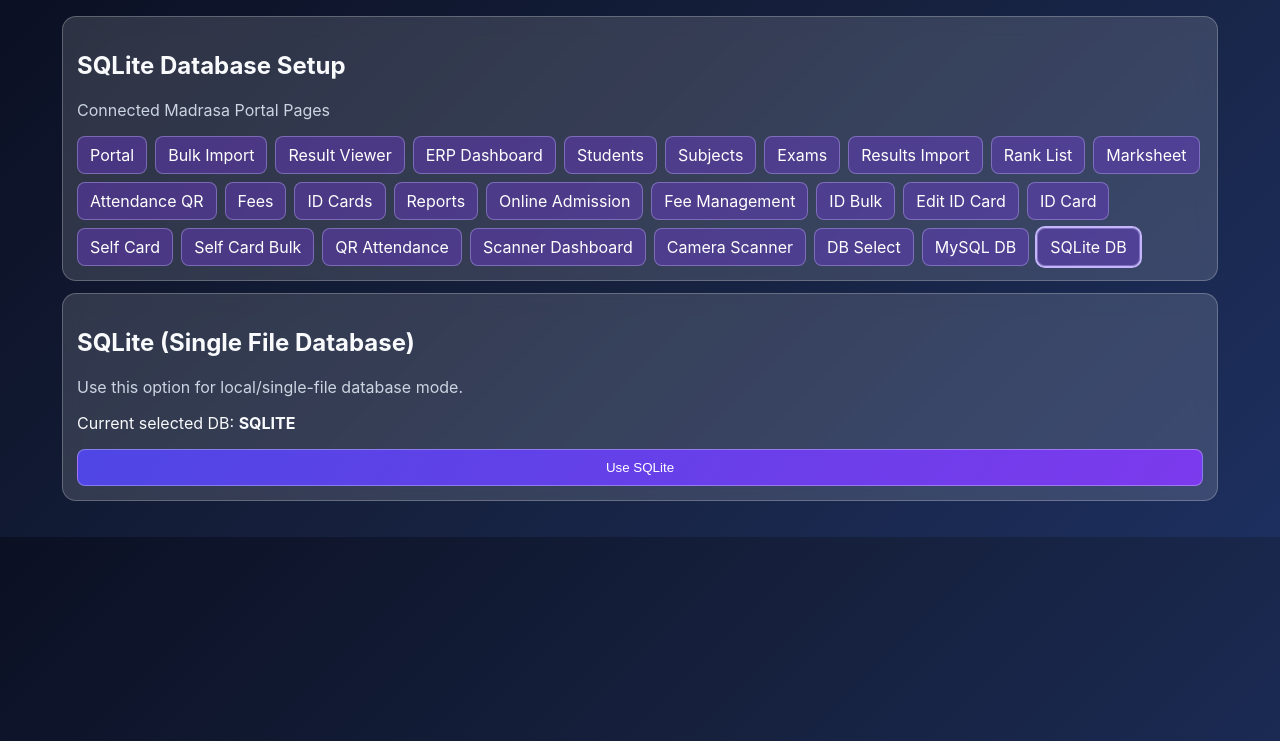
After one commit to Sareef6235/mal, a PHP site: page /database_sqlite.php in a window 1280 px wide. The commit adds this page. Shown: the top 741 px of the page. Run offline with PHP 8.4, Linux system fonts and the light colour scheme; some libraries are stand-ins or nearby versions.

Commit message:
Split DB selection into separate MySQL and SQLite pages

```diff
--- a/bootstrap.php
+++ b/bootstrap.php
@@ -241,7 +241,7 @@ function render_header(string $title): void {
     echo '<!doctype html><html lang="en"><head><meta charset="utf-8"><meta name="viewport" content="width=device-width,initial-scale=1"><title>' . e($title) . '</title>';
     echo '<style>:root{--bg:#0f172a;--glass:rgba(255,255,255,.14);--line:rgba(255,255,255,.24);--text:#f8fafc;--muted:#cbd5e1}*{box-sizing:border-box}body{margin:0;font-family:Inter,Segoe UI,Arial,sans-serif;color:var(--text);background:linear-gradient(135deg,#0b1023,#16213e,#1d2f5f)}.container{max-width:1180px;margin:16px auto;padding:0 12px 20px}.hero,.card{padding:14px;border-radius:14px;background:var(--glass);border:1px solid var(--line);backdrop-filter:blur(10px)}.card{margin-top:12px}.nav{display:flex;gap:8px;flex-wrap:wrap;margin-top:10px}.nav a{padding:8px 12px;border-radius:8px;background:rgba(124,58,237,.35);border:1px solid rgba(196,181,253,.4);text-decoration:none;color:#fff}.nav a.active{outline:2px solid #c4b5fd}input,select,button,textarea{width:100%;padding:10px;border-radius:8px;border:1px solid rgba(255,255,255,.3);background:rgba(15,23,42,.6);color:#fff}button{cursor:pointer;background:linear-gradient(120deg,#4f46e5,#7c3aed)}table{width:100%;border-collapse:collapse;min-width:560px}th,td{padding:9px;border-bottom:1px solid rgba(255,255,255,.18);text-align:left}.small{color:var(--muted)}.msg-ok{color:#86efac}.msg-bad{color:#fecaca}</style></head><body><main class="container">';
     echo '<section class="hero"><h1>' . e($title) . '</h1><p class="small">Connected Madrasa Portal Pages</p><nav class="nav">';
-    $menu = ['index.php'=>'Portal','admin_bulk_upload.php'=>'Bulk Import','student_result_viewer.php'=>'Result Viewer','pages/dashboard.php'=>'ERP Dashboard','pages/students.php'=>'Students','pages/subjects.php'=>'Subjects','pages/exams.php'=>'Exams','pages/results_import.php'=>'Results Import','pages/rank_list.php'=>'Rank List','pages/marksheet.php'=>'Marksheet','pages/attendance_qr.php'=>'Attendance QR','pages/fees.php'=>'Fees','pages/id_card.php'=>'ID Cards','reports/result_report.php'=>'Reports','admission_form.php'=>'Online Admission','fee_management.php'=>'Fee Management','id_card_generator_bulk.php'=>'ID Bulk','idcard_edit.php'=>'Edit ID Card','idcard.php'=>'ID Card','self_card.php'=>'Self Card','self_card_bulk.php'=>'Self Card Bulk','attendance_qr.php'=>'QR Attendance','qr_scanner_dashboard.php'=>'Scanner Dashboard','scanner.php'=>'Camera Scanner','database_select.php'=>'DB Select'];
+    $menu = ['index.php'=>'Portal','admin_bulk_upload.php'=>'Bulk Import','student_result_viewer.php'=>'Result Viewer','pages/dashboard.php'=>'ERP Dashboard','pages/students.php'=>'Students','pages/subjects.php'=>'Subjects','pages/exams.php'=>'Exams','pages/results_import.php'=>'Results Import','pages/rank_list.php'=>'Rank List','pages/marksheet.php'=>'Marksheet','pages/attendance_qr.php'=>'Attendance QR','pages/fees.php'=>'Fees','pages/id_card.php'=>'ID Cards','reports/result_report.php'=>'Reports','admission_form.php'=>'Online Admission','fee_management.php'=>'Fee Management','id_card_generator_bulk.php'=>'ID Bulk','idcard_edit.php'=>'Edit ID Card','idcard.php'=>'ID Card','self_card.php'=>'Self Card','self_card_bulk.php'=>'Self Card Bulk','attendance_qr.php'=>'QR Attendance','qr_scanner_dashboard.php'=>'Scanner Dashboard','scanner.php'=>'Camera Scanner','database_select.php'=>'DB Select','database_mysql.php'=>'MySQL DB','database_sqlite.php'=>'SQLite DB'];
     foreach ($menu as $href => $label) echo '<a class="' . ($active === $href ? 'active' : '') . '" href="' . e($href) . '">' . e($label) . '</a>';
     echo '</nav></section>';
 }
--- /dev/null
+++ b/database_sqlite.php
@@ -0,0 +1,17 @@
+<?php
+declare(strict_types=1);
+require __DIR__ . '/bootstrap.php';
+$current = is_file(__DIR__ . '/db_config.php') ? ((include __DIR__ . '/db_config.php')['db_type'] ?? 'sqlite') : 'sqlite';
+render_header('SQLite Database Setup');
+?>
+<div class="card">
+  <h2>SQLite (Single File Database)</h2>
+  <p class="small">Use this option for local/single-file database mode.</p>
+  <form method="post" action="save_db.php">
+    <input type="hidden" name="db_type" value="sqlite">
+    <input type="hidden" name="from" value="sqlite">
+    <p>Current selected DB: <strong><?= e(strtoupper($current)) ?></strong></p>
+    <button type="submit">Use SQLite</button>
+  </form>
+</div>
+<?php render_footer();
--- a/layout/sidebar.php
+++ b/layout/sidebar.php
@@ -14,6 +14,8 @@ $menu = [
     ['ID Cards', 'id_card.php', 'bi-person-vcard'],
     ['Reports', '../reports/result_report.php', 'bi-graph-up-arrow'],
     ['Database Select', '../database_select.php', 'bi-database-gear'],
+    ['MySQL DB Page', '../database_mysql.php', 'bi-server'],
+    ['SQLite DB Page', '../database_sqlite.php', 'bi-filetype-db'],
 ];
 ?>
 <aside class="col-lg-2 sidebar p-3" id="sidebarNav">
```
Also changed, not shown: database_mysql.php (added, +17 -0 lines), database_select.php (+6 -5 lines), save_db.php (+7 -2 lines).
